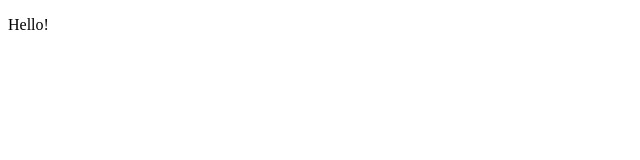
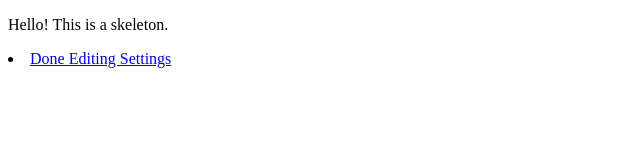
Before and after one commit to iyergauri/TeamCrisp, a plain HTML site: page settings.html in a window 1280 px wide. Shown: the whole page, without its empty margins (0-640 px from the left). Drawn offline with Linux system fonts and the light colour scheme.

Commit message:
Link settings.html back to home page

```diff
--- a/settings.html
+++ b/settings.html
@@ -1,4 +1,5 @@
 <!DOCTYPE html>
 <html>
-  <p>Hello!</p>
+  <p>Hello! This is a skeleton.</p>
+  <li><a href="index.html">Done Editing Settings</a></li>
 </html>
```
